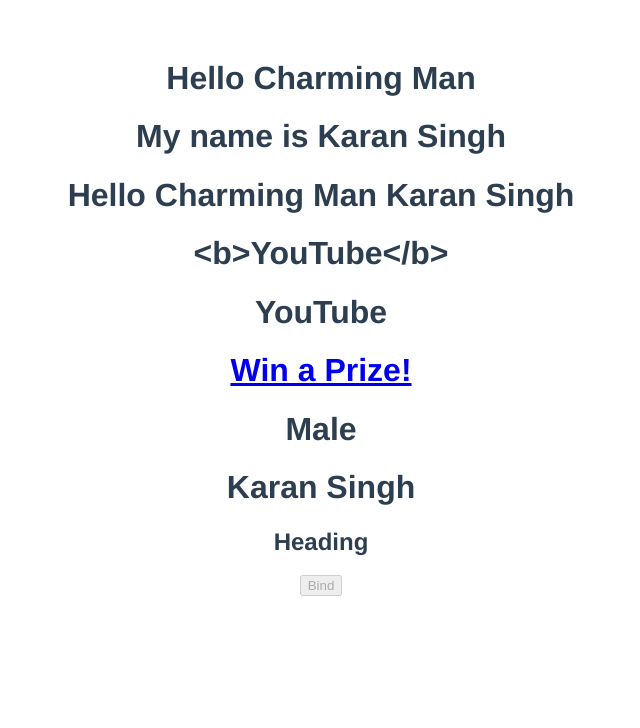
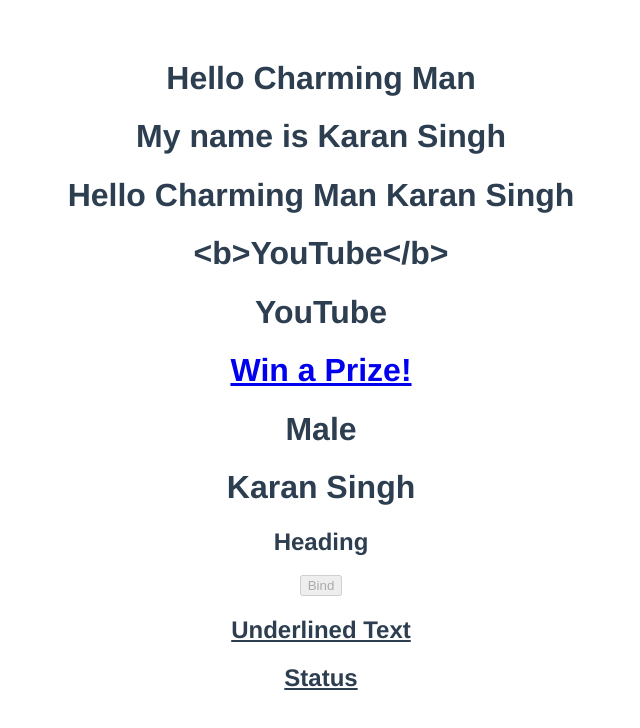
Before and after one commit to Karan2109/Leaning-Vue.js, a Vue app in the folder Vue.js 3/hello-world/: page / in a window 1280 px wide. Shown: the top 728 px of the page, without its empty margins (319-959 px from the left). Built offline with nearby package versions, Linux system fonts and the light colour scheme.

Commit message:
v-binding using classs attribute

```diff
--- a/Vue.js 3/hello-world/src/App.vue
+++ b/Vue.js 3/hello-world/src/App.vue
@@ -9,6 +9,8 @@
   <h1 v-text="name"></h1>
   <h2 v-bind:id="headingId">Heading</h2>
   <button v-bind:disabled="isDisabled">Bind</button>
+  <h2 class="underline">Underlined Text</h2>
+  <h2 class="underline" v-bind:class="status">Status</h2>
   <!-- <h1 v-text="chanel"></h1> -->
 </template>
 
@@ -24,6 +26,7 @@ export default {
       hack: `<a href="#" onclick="alert('You have been Hacked!')">Win a Prize!</a>`,
       headingId: "heading",
       isDisabled: true,
+      status: "Success",
     };
   },
 };
@@ -38,4 +41,8 @@ export default {
   color: #2c3e50;
   margin-top: 60px;
 }
+
+.underline {
+  text-decoration: underline;
+}
 </style>
```
